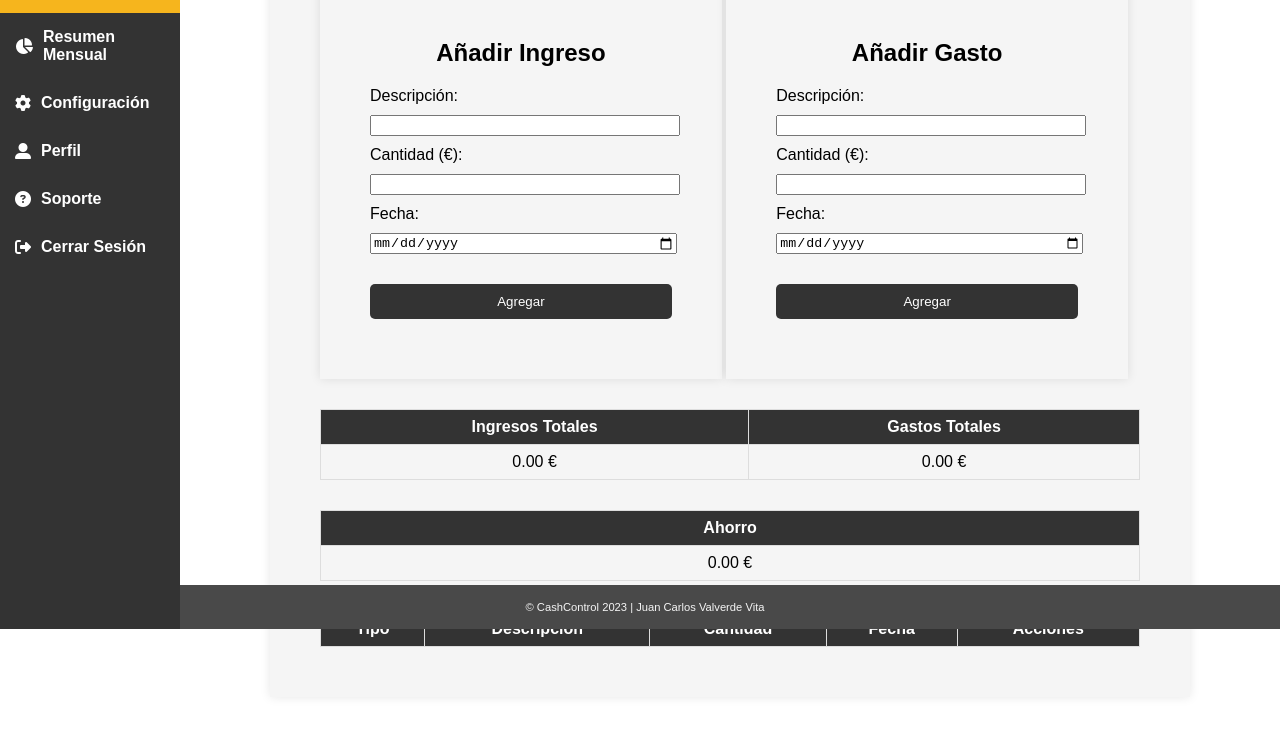
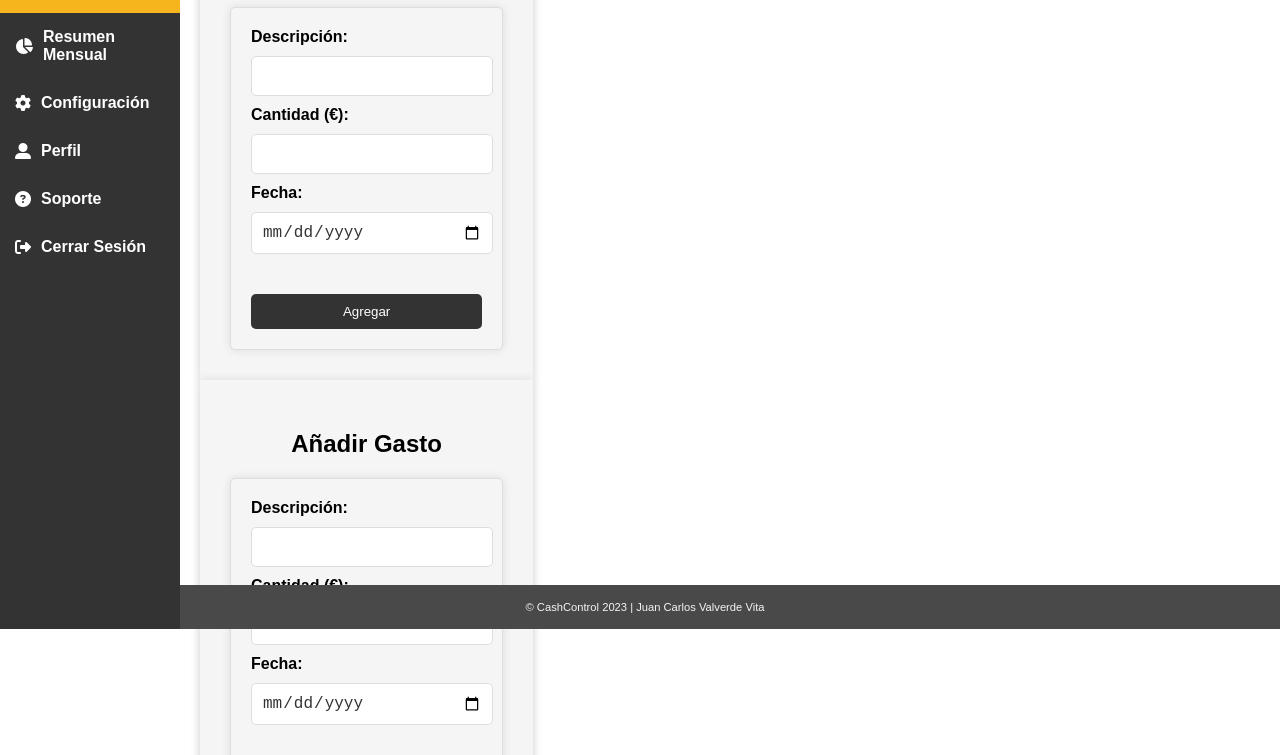
Before and after one commit to Jcvalverde96/cash-control, a plain HTML site: page index.html in a window 1280 px wide. Shown: the part 171-926 px from the top of the page. Drawn offline with nearby package versions, Linux system fonts and the light colour scheme; a script that the page names is missing.

Commit message:
Update styles.css

```diff
--- a/css/styles.css
+++ b/css/styles.css
@@ -9,11 +9,13 @@
     left: 0;
     width: 100%;
     height: 100%;
-    background: rgba(0, 0, 0, 0.7); /* Fondo oscuro semi transparente */
+    background: rgba(0, 0, 0, 0.7);
+    /* Fondo oscuro semi transparente */
     display: flex;
     justify-content: center;
     align-items: center;
-    z-index: 9999; /* Asegura que el overlay esté en la parte superior */
+    z-index: 9999;
+    /* Asegura que el overlay esté en la parte superior */
 }
 
 .loader {
@@ -61,14 +63,14 @@ body {
     top: 0;
     left: 0;
     width: 100%;
-    background-color:rgb(73, 73, 73);
+    background-color: rgb(73, 73, 73);
     color: white;
     padding: 0;
     z-index: 1000;
 
 }
 
-.h1{
+.h1 {
 
     text-align: center;
 }
@@ -78,29 +80,56 @@ body {
 /*############################## CONTENIDO ##############################*/
 /*#######################################################################*/
 
-/* Estilos para el contenido principal */
-.container {
-    flex: 1;
+
+/* Estilo para la sección "content" */
+.content {
+
+    margin-left: 180px;
     display: flex;
+    flex-wrap: wrap;  /* Permite que los elementos flexibles se envuelvan en una nueva línea si no hay espacio suficiente */
     justify-content: space-between;
     align-items: stretch;
-    padding: 80px;
+    padding: 20px;
     margin-top: 60px;
-    margin: 10px;
+}
 
 
+/* Estilos para la sección izquierda y derecha */
+.left-section,
+.right-section {
+    box-shadow: 0 0 10px rgba(0, 0, 0, 0.1);
+    width: calc(50% - 0px);  /* Ancho del 50% con un pequeño espacio entre las secciones */
+    box-sizing: border-box;
+    margin-bottom: 30px;  /* Espacio entre las secciones */
 }
 
-/* Estilos para la sección izquierda y derecha */
-.left-section, .right-section {
-    width: 100%; /* Ancho de ambas secciones */
+form {
     background-color: #f5f5f5;
-    padding: 50px; /* Añade espacio alrededor del contenido de ambas secciones */
+    padding: 20px;
+    border: 1px solid #ddd;
+    border-radius: 5px;
+    margin-top: 20px;
     box-shadow: 0 0 10px rgba(0, 0, 0, 0.1);
+}
 
+label {
+    display: block;
+    margin-bottom: 10px;
+    font-weight: bold;
+}
 
+input {
+    width: 10%;
+    padding: 10px;
+    margin-bottom: 15px;
+    border: 1px solid #ddd;
+    border-radius: 5px;
+    background-color: #fff; /* Cambia el color de fondo según tu preferencia */
+    color: #333; /* Cambia el color del texto según tu preferencia */
+    font-size: 16px; /* Cambia el tamaño de fuente según tu preferencia */
+    transition: border-color 0.3s ease;
+}
 
-}
 
 /*#######################################################################*/
 /*############################## TABLAS ##############################*/
@@ -115,10 +144,12 @@ table {
 }
 
 
-table th, table td {
+table th,
+table td {
     border: 1px solid #ddd;
     padding: 8px;
     text-align: center;
+    background-color: white;
 }
 
 table th {
@@ -155,13 +186,15 @@ table th {
 /* Estilos para los formularios de agregar transacción y gasto */
 .add-section {
     background-color: #f5f5f5;
-    padding: 50px;
+    padding: 30px;
     box-shadow: 0 0 10px rgba(0, 0, 0, 0.1);
-    width: calc(49%);
+    width: 100%;  /* Ancho del 100% para ocupar todo el espacio disponible en la sección izquierda y derecha */
     display: inline-block;
     vertical-align: top;
     box-sizing: border-box;
 }
+
+
 
 .add-section h2 {
     text-align: center;
@@ -169,13 +202,11 @@ table th {
 
 #transaction-form label,
 #transaction-form input,
-#transaction-form button,
 #expense-form label,
-#expense-form input,
-#expense-form button {
+#expense-form input{
     display: block;
     margin-bottom: 10px;
-    width: 100%;
+    width: 95%;
 
 }
 
@@ -188,6 +219,7 @@ table th {
     border-radius: 5px;
     padding: 10px;
     cursor: pointer;
+    width: 100%;
 }
 
 #transaction-form button:hover,
@@ -203,20 +235,6 @@ table th {
     text-align: center;
     margin-top: 10px;
 }
-
-/*#######################################################################*/
-/*############################## GRÁFICO ##############################*/
-/*#######################################################################*/
-
-/* Estilos para el gráfico */
-#myChart {
-    margin-top: 30px; /* Agrega un margen superior al gráfico */
-    max-width: 100%; /* Haz que el gráfico se ajuste al ancho de su contenedor */
-    border: 1px solid #ddd; /* Agrega un borde al gráfico */
-    box-shadow: 0 0 10px rgba(0, 0, 0, 0.1); /* Agrega una sombra al gráfico */
-}
-
-
 
 /*#######################################################################*/
 /*############################## SIDEBAR ##############################*/
@@ -237,65 +255,6 @@ table th {
 }
 
 
-/* .btn {
-    position: absolute;
-    top: 5px;
-    left: 5px;
-    display: block;
-    cursor: pointer;
-    font-family: Arial, sans-serif;
-    width: 120px;
-    height: 45px;
-    transition: all 0.5s;
-    font-size: 16px;
-    border: none;
-    display: flex;
-    align-items: center;
-    background-color: #333;
-    color: #f5f5f5;
-}
-
-
-
-  .btn .icon {
-    position: absolute;
-    height: 20px;
-    width: 70px;
-    display: flex;
-    justify-content: center;
-    align-items: center;
-    transition: all 0.5s;
-
-  }
-
-  .btn .text {
-    transform: translateX(55px);
-  }
-
-  .btn:hover .icon {
-    width: 130px;
-  }
-
-  .btn:hover .text {
-    transition: all 0.5s;
-    opacity: 0;
-  }
-
-  .btn:focus {
-    outline: none;
-  }
-
-  .btn:active .icon {
-    transform: scale(0.85);
-  } */
-
-/* Estilo para la sección "content" */
-.content {
-    transition: margin-left 0.5s;
-    padding: 0;
-    margin-left: 180px;
-
-}
 
 /* Estilos para la lista del sidebar */
 .sidebar ul {
@@ -318,21 +277,25 @@ table th {
     background-color: #333;
     transition: background-color 0.3s ease;
     display: flex;
-    align-items: center; /* Alinea el texto verticalmente en el centro */
+    align-items: center;
+    /* Alinea el texto verticalmente en el centro */
 }
+
 /* Aplica margen a los íconos para separarlos de los textos */
 .sidebar a i {
-    margin-right: 10px; /* Ajusta el valor según tu preferencia */
+    margin-right: 10px;
+    /* Ajusta el valor según tu preferencia */
 }
 
 
 .sidebar a:hover {
-    background-color: rgb(255, 204, 84);/* Cambio de color al pasar el mouse */
+    background-color: rgb(255, 204, 84);
+    /* Cambio de color al pasar el mouse */
     color: #333;
     font-weight: bold;
 }
 
-#inicio{
+#inicio {
     background-color: rgb(246, 181, 29);
     color: #333;
 }
@@ -363,20 +326,23 @@ table th {
     position: absolute;
     top: 70px;
     right: 16px;
-    background-color: #34a853d6; /* Fondo verde */
+    background-color: #34a853d6;
+    /* Fondo verde */
     color: white;
     padding: 10px;
     z-index: 1000;
-    max-width: 300px; /* Limita el ancho para evitar que la notificación sea demasiado ancha */
-    text-align: right; /* Alinea el texto a la derecha */
-
+    max-width: 300px;
+    /* Limita el ancho para evitar que la notificación sea demasiado ancha */
+    text-align: right;
+    /* Alinea el texto a la derecha */
     border-radius: 5px;
 }
 
-  .notification:hover{
+.notification:hover {
 
     background-color: #2da24c;
-    box-shadow: 0 4px 6px rgba(0, 0, 0, 0.6); /* Agrega una sombra sutil */
+    box-shadow: 0 4px 6px rgba(0, 0, 0, 0.6);
+    /* Agrega una sombra sutil */
 
 
 }
@@ -411,22 +377,30 @@ table th {
     left: 0;
     width: 100%;
     height: 100%;
-    background-color: rgba(0, 0, 0, 0.7); /* Fondo oscuro transparente */
+    background-color: rgba(0, 0, 0, 0.7);
+    /* Fondo oscuro transparente */
 }
 
 /* Estilo para el contenido del modal */
 .modal-content {
-    background-color: #fff; /* Color de fondo del modal */
-    width: 50%; /* Ancho del modal */
-    max-width: 400px; /* Ancho máximo del modal */
-    margin: 0 auto; /* Centrar horizontalmente */
+    background-color: #fff;
+    /* Color de fondo del modal */
+    width: 50%;
+    /* Ancho del modal */
+    max-width: 400px;
+    /* Ancho máximo del modal */
+    margin: 0 auto;
+    /* Centrar horizontalmente */
     position: absolute;
-    top: 40%; /* Centrar verticalmente */
+    top: 40%;
+    /* Centrar verticalmente */
     left: 50%;
-    transform: translate(-50%, -50%); /* Centrar vertical y horizontalmente */
+    transform: translate(-50%, -50%);
+    /* Centrar vertical y horizontalmente */
     padding: 20px;
     border-radius: 10px;
-    box-shadow: 0 0 10px rgba(0, 0, 0, 0.3); /* Sombra para el modal */
+    box-shadow: 0 0 10px rgba(0, 0, 0, 0.3);
+    /* Sombra para el modal */
     text-align: center;
 }
 
@@ -435,49 +409,59 @@ table th {
     margin: 10px;
     padding: 10px 20px;
     border: none;
-    background-color: #007bff; /* Color de fondo del botón */
-    color: #fff; /* Color de texto del botón */
+    background-color: #007bff;
+    /* Color de fondo del botón */
+    color: #fff;
+    /* Color de texto del botón */
     cursor: pointer;
     border-radius: 5px;
 }
 
 /* Estilo para el botón de confirmación */
 .confirm-button {
-    background-color: #28a745; /* Color de fondo para confirmar */
+    background-color: #28a745;
+    /* Color de fondo para confirmar */
 }
 
 /* Estilo para el botón de cancelación */
 .cancel-button {
-    background-color: #dc3545; /* Color de fondo para cancelar */
+    background-color: #dc3545;
+    /* Color de fondo para cancelar */
 }
 
 /* Estilo hover para los botones del modal */
 .modal-button:hover {
-    background-color: #0056b3; /* Cambiar el color de fondo al pasar el cursor */
-    transition: background-color 0.3s; /* Agregar una transición suave al cambio de color de fondo */
+    background-color: #0056b3;
+    /* Cambiar el color de fondo al pasar el cursor */
+    transition: background-color 0.3s;
+    /* Agregar una transición suave al cambio de color de fondo */
 }
 
 /* Estilo hover para el botón de confirmación */
 .confirm-button:hover {
-    background-color: #1e7e34; /* Cambiar el color de fondo al pasar el cursor */
+    background-color: #1e7e34;
+    /* Cambiar el color de fondo al pasar el cursor */
 }
 
 /* Estilo hover para el botón de cancelación */
 .cancel-button:hover {
-    background-color: #c82333; /* Cambiar el color de fondo al pasar el cursor */
+    background-color: #c82333;
+    /* Cambiar el color de fondo al pasar el cursor */
 }
 
 /*#######################################################################*/
 /*############################## SCROLLBAR ##############################*/
 /*#######################################################################*/
 ::-webkit-scrollbar {
-    width: 7px;
+    width: 10px;
     height: 7px;
 }
+
 ::-webkit-scrollbar-thumb {
     border-radius: 0;
     background: rgb(246, 181, 29);
 }
+
 ::-webkit-scrollbar-track {
     border-radius: 0;
 }
@@ -486,10 +470,12 @@ table th {
     width: 7px;
     height: 7px;
 }
+
 ::-moz-scrollbar-thumb {
     border-radius: 0;
     background: rgb(246, 181, 29);
 }
+
 ::-moz-scrollbar-track {
     border-radius: 0;
 }
@@ -513,7 +499,8 @@ table th {
 }
 
 .footer span {
-    color: #f5f5f5; /* Color personalizado para el texto destacado del footer */
+    color: #f5f5f5;
+    /* Color personalizado para el texto destacado del footer */
 }
 
 .footer ul {
@@ -526,11 +513,11 @@ table th {
     margin: 0 10px;
 }
 
-.logoct{
+.logoct {
     text-align: center;
 }
 
-.logoct img{
+.logoct img {
     display: block;
     width: 50%;
     padding: 25px;
```
Lines whose indentation alone changed are shown as unchanged.
